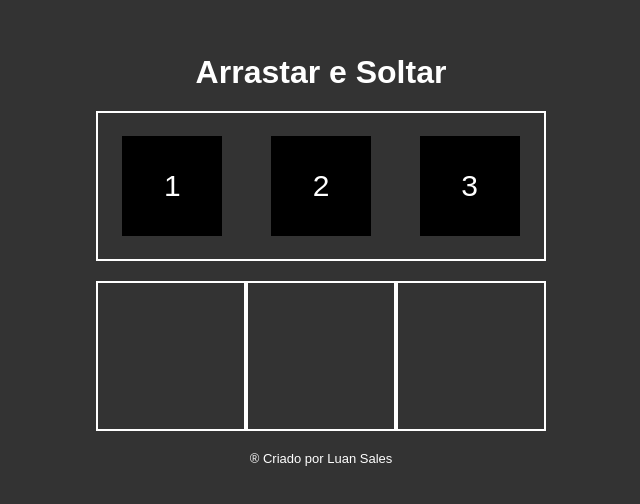
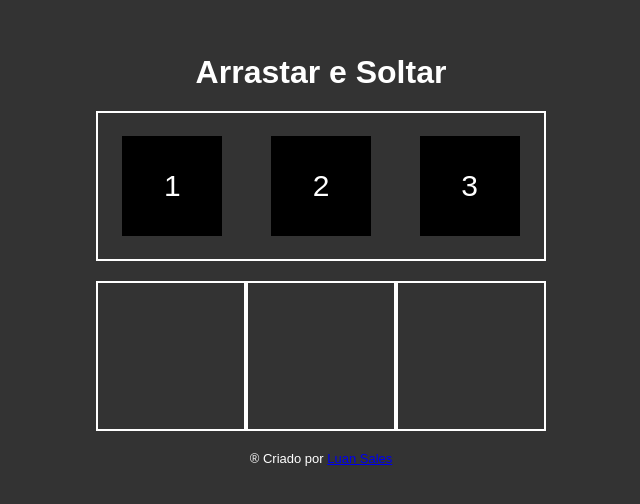
Before and after one commit to LuanSalesx/arrasta.e.solta, a plain HTML site: page index.html in a window 1280 px wide. Shown: the part 150-654 px from the top of the page, 319-959 px from the left. Drawn offline with Linux system fonts and the light colour scheme.

Commit message:
added for link GitHub

```diff
--- a/index.html
+++ b/index.html
@@ -22,7 +22,7 @@
         <div class="area" data-name="c"></div>
     </div>
 
-    <footer> ® Criado por Luan Sales</footer>
+    <footer> ® Criado por <a href="https://github.com/LuanSalesx">Luan Sales</a></footer>
 
     <script src="script.js"></script>
 </body>
```
